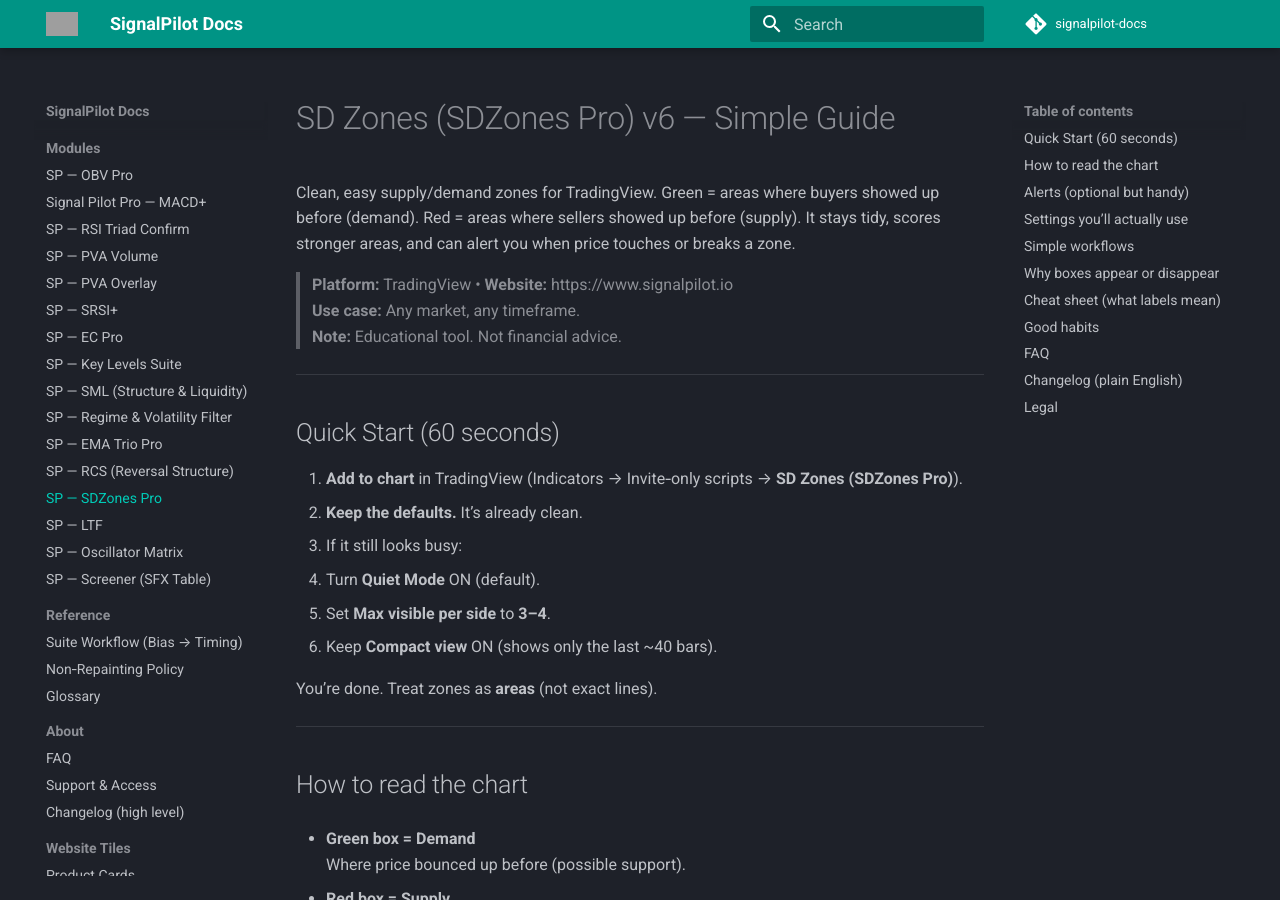
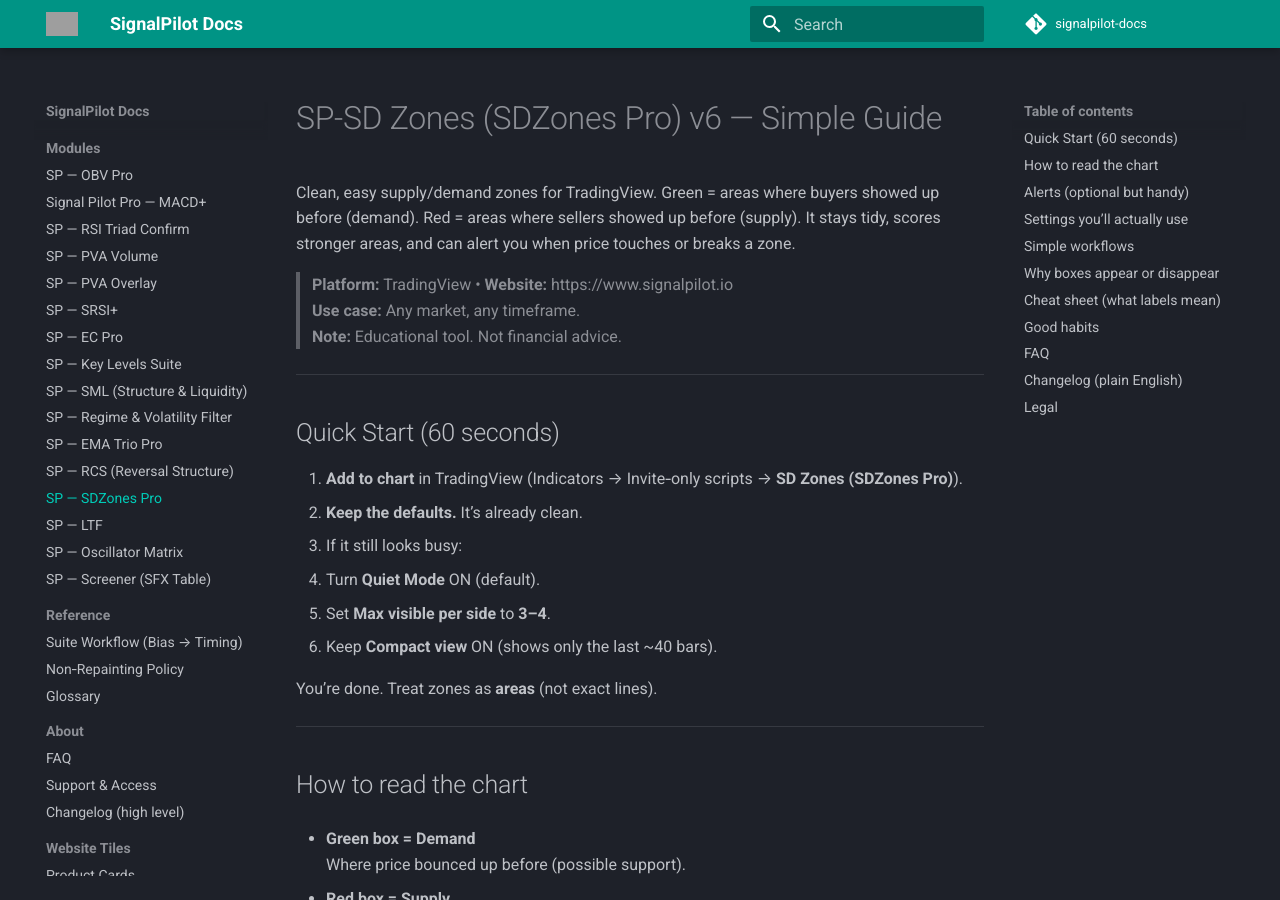
Before and after one commit to Signalpilot/signalpilot-docs, an MkDocs documentation site: the page built from docs/sp-sdzones-pro.md, in a window 1280 px wide and 900 px high. Built offline with MkDocs 1.6.1 and Material for MkDocs 9.7.7, drawn with Linux system fonts in a browser that asks for light colours; comment, search, counter and statistics services are not loaded; grey boxes are pictures that could not be loaded.

```diff
--- a/docs/sp-sdzones-pro.md
+++ b/docs/sp-sdzones-pro.md
@@ -1,4 +1,4 @@
-# SD Zones (SDZones Pro) v6 — Simple Guide
+# SP-SD Zones (SDZones Pro) v6 — Simple Guide
 
 Clean, easy supply/demand zones for TradingView. Green = areas where buyers showed up before (demand). Red = areas where sellers showed up before (supply). It stays tidy, scores stronger areas, and can alert you when price touches or breaks a zone.
 
```
